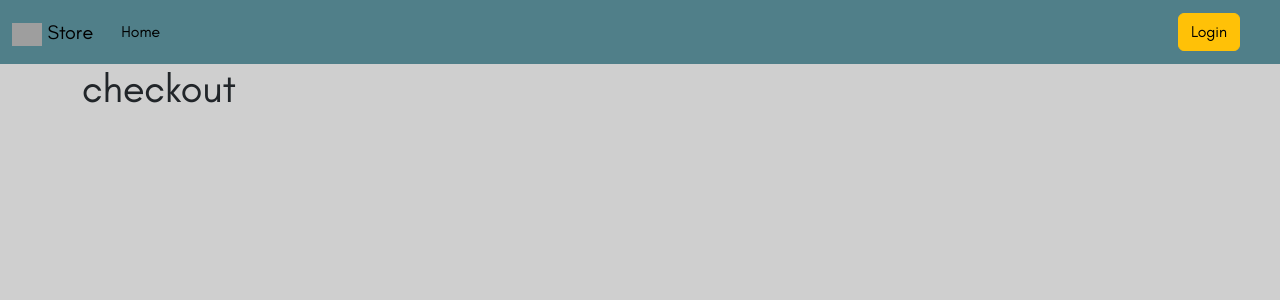
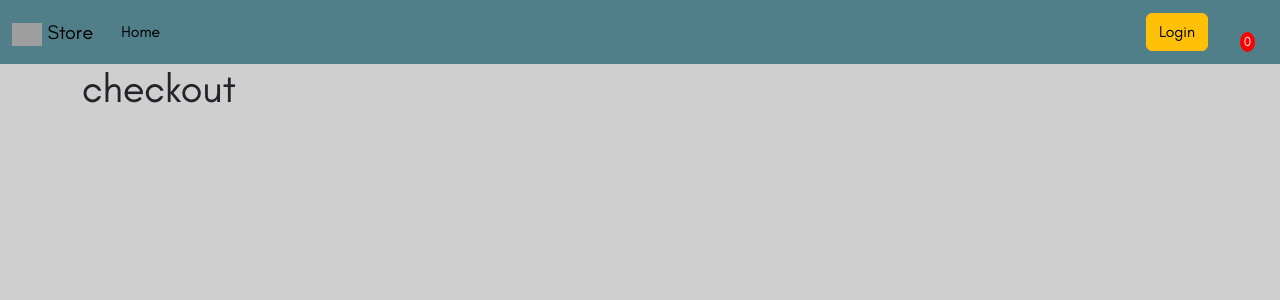
Before and after one commit to aessakou/Ecom, a Django app: page /checkout/ in a window 1280 px wide. Shown: the top 300 px of the page. Run offline with Django 4.2, Linux system fonts and the light colour scheme; some libraries are stand-ins or nearby versions; grey boxes are pictures that could not be loaded.

Commit message:
Cart Item done (part 1)

```diff
--- a/src/static/store/css/store.css
+++ b/src/static/store/css/store.css
@@ -23,6 +23,7 @@
 	--greyblue: #9eb3c4;
 	--linkc: #3e103e;
 	--s-blue: #5ebcc6;
+	--bluegreen: #055160a0;
 
 
 	--nb-padd: 5px;
@@ -69,18 +70,73 @@ body.darkmode {
 }
 
 .bg-body-tertiary {
-	background: #055160a0 !important;
+	background: var(--bluegreen) !important;
 }
 
 .cart-icon {
 	padding: 0;
+	margin: auto 1em;
 }
 
 .cart-icon .svg-inline--fa {
-	height: 1.8em;
+	height: 1.5em;
 	color: var(--light-green);
 	color: gold;
 }
+
+.cart-icon::after {
+	content: '0';
+	position: absolute;
+	width: 15px;
+	height: 20px;
+	color: var(--light);
+	background: red;
+	font-size: smaller;
+	text-align: center;
+	border-radius: 50%;
+}
+
+.d-flex-center-center {
+	display: flex;
+	justify-content: center;
+	align-items: center;
+}
+
+/* .arrow-up-icon {
+	width: 25px;
+	height: 50px;
+	background: #0d0c1f;
+	position: absolute;
+	rotate: -90deg;
+	margin-bottom: 10px;
+}
+
+.arrow-up-icon::after {
+	content: '';
+	width: 20px;
+	height: 45px;
+	background: green;
+	position: absolute;
+	rotate: -45deg;
+	margin-left: -3px;
+	top: -16px;
+	border-top-right-radius: 50%;
+	border-bottom-right-radius: 50%;
+}
+
+.arrow-up-icon::before {
+	content: '';
+	width: 20px;
+	height: 45px;
+	background: red;
+	position: absolute;
+	rotate: 45deg;
+	margin-left: -3px;
+	top: 22px;
+	border-top-right-radius: 50%;
+	border-bottom-right-radius: 50%;
+} */
+
 
 /* .main-navbar {
 	background: var(--s-blue);
```
Also changed, not shown: src/store/templates/store/cart.html (+54 -1 lines).
